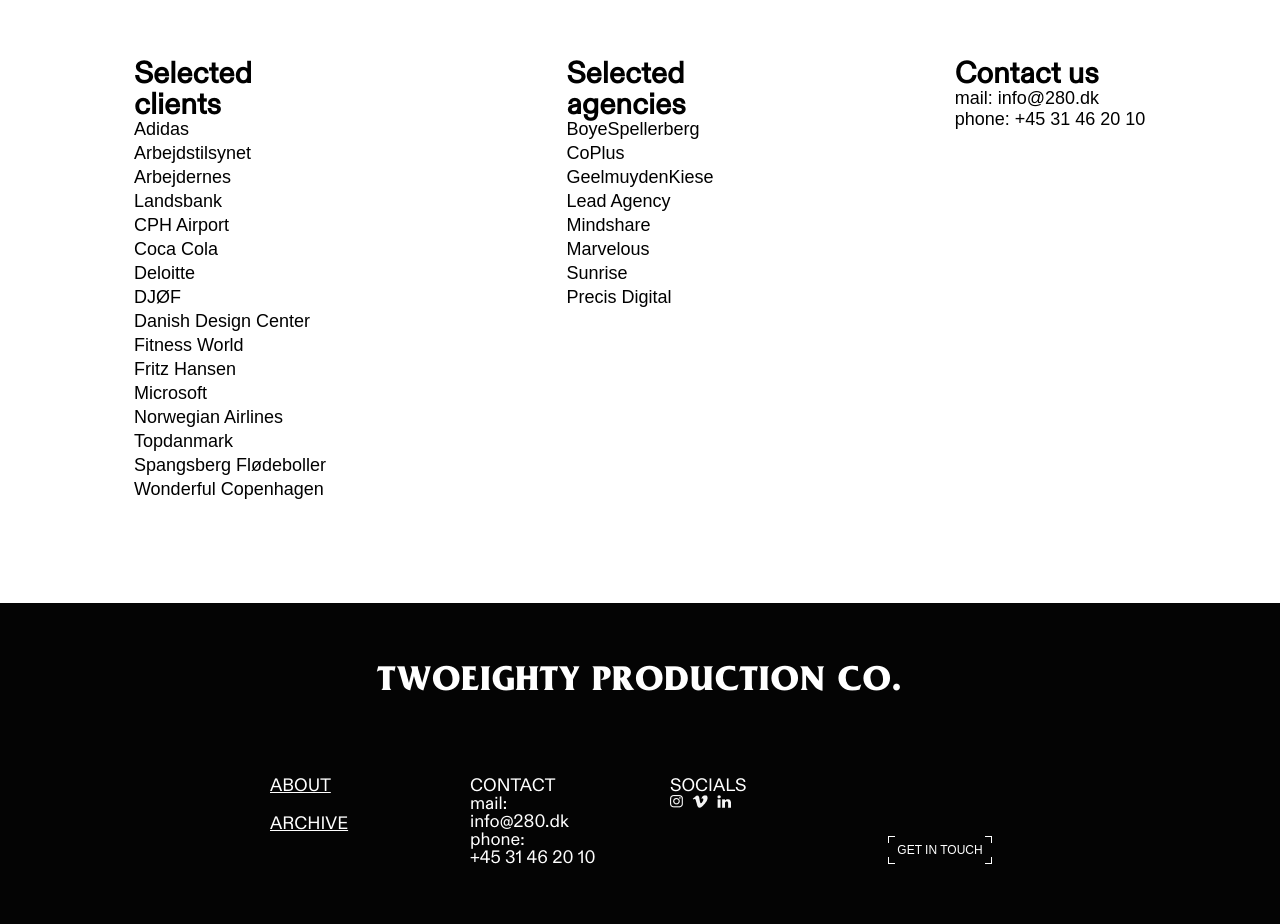
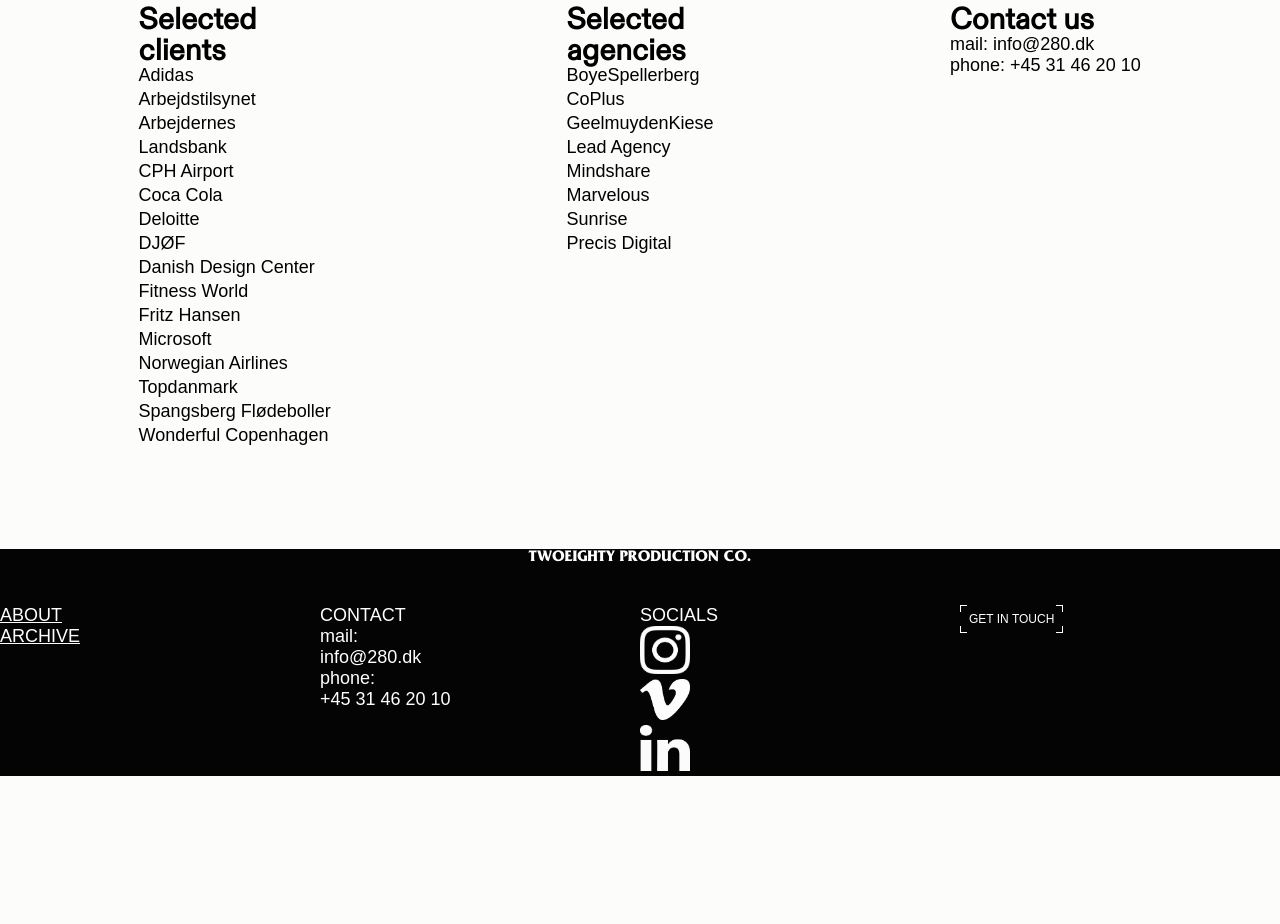
Before and after one commit to Fridalindbjerg/twoeighty, an Astro site: page /about in a window 1280 px wide. Shown: the part 1812-2736 px from the top of the page. After the commit the page ends 2588 px from the top, so only its background shows below. Built offline with nearby package versions, Linux system fonts and the light colour scheme; Astro itself is replaced by a stand-in of ours.

Commit message:
adds changes to layout.astro

```diff
--- a/src/css/base.css
+++ b/src/css/base.css
@@ -35,7 +35,7 @@ body{
 
 main {
   margin: 0 auto;
-  max-width: 98%;
+  max-width: 95%;
 }
 
 /* Typografi */
@@ -47,7 +47,7 @@ h3, h4, .title, .menu li, .span1 {
   font-family: var(--secondary-font);
 }
 
-p, li {
+p, li, a {
   font-family: var(--body-font);
 }
 
@@ -62,10 +62,24 @@ h1 {
   text-align: center;
 }
 
+p, a{
+font-size: clamp(0.875rem, 1.5vw, 1.125rem);
+}
+
 h2 {
   font-size: clamp(1.875rem, 8vw, 3.5rem);
   line-height: clamp(1.6rem, 8vw, 2rem);
 }
+
+  h5 {
+    color: white;
+    font-family: Friz;
+    text-transform: uppercase;
+    grid-column: 1 / span 3;
+    text-align: center;
+    font-size: 15px;
+    padding-bottom: 10px;
+  }
 
 .span1 {
   font-size: clamp(1.25rem, 8vw, 1.875rem);
@@ -75,3 +89,38 @@ h2 {
   text-align: center;
   font-size: clamp(0.2rem, 4vw, 1.563rem);
 }
+
+a {
+  color: var(--black);
+  text-decoration: underline;
+  cursor: pointer;
+}
+
+/***************FOOTER ***********/
+  footer {
+    background-color: #040404;
+    color: white;
+  }
+
+footer h5 {
+  font-family: var(--heading-font);
+  font-size: clamp(0.875rem, 1.25vw, 1.25rem);
+  text-transform: uppercase;
+  text-align: center;
+  padding-bottom: 10px;
+}
+
+footer p,
+footer a {
+  font-size: clamp(0.875rem, 1.5vw, 1.125rem);
+  font-family: var(--body-font);
+  color: white;
+}
+
+footer a{
+  color: white;
+}
+
+  footer img {
+    width: 50px;
+  }
--- a/src/layouts/Layout.astro
+++ b/src/layouts/Layout.astro
@@ -17,78 +17,78 @@ import ButtonFooter from "../components/ButtonFooter.astro";
   <body>
     <header>
       <nav>
-        <ul>
-          <div class="menu">
-            <li><a href="/about.astro">ABOUT</a></li>
-            <li><a href="/archive.astro">ARCHIVE</a></li>
+        <ul class="menu">
+          <li>
+            <div class="link-group">
+              <a href="/about.astro">ABOUT</a>
+              <a href="/archive.astro">ARCHIVE</a>
             </div>
-          <li><a href="/index.astro"><img src="/logo.png" alt="280 logo" /></a></li>
+          </li>
+          <li>
+            <a href="/index.astro">
+              <img src="/logo.png" alt="280 logo" />
+            </a>
+          </li>
           <li>
             <ButtonHeader />
           </li>
         </ul>
       </nav>
     </header>
+
     <main>
       <slot />
     </main>
+
     <footer>
-      <section>
       <h5>Twoeighty production co.</h5>
-        <div class="group1">
+
+      <div class="footer-grid">
+        <div class="footer-container">
           <a href="/about.astro">ABOUT</a>
           <a href="/archive.astro">ARCHIVE</a>
         </div>
-        <div class="group2">
+        <div class="footer-container">
           <p>CONTACT</p>
           <p>mail: <br />info@280.dk</p>
           <p>phone: <br />+45 31 46 20 10</p>
         </div>
-        <div class="group3">
+        <div class="footer-container">
           <p>SOCIALS</p>
-          <a href="https://www.instagram.com/280cph/"><img src="/insta-white.png" alt="Instagram logo" /></a>
-          <a href="https://vimeo.com/280cph"><img src="vimeo-white.png" alt="Vimeo logo" /></a>
-          <a href="https://www.linkedin.com/company/280cph/?originalSubdomain=dk"><img src="linkedin-white.png" alt="LinkedIn logo" /></a>
+          <a href="https://www.instagram.com/280cph/"
+            ><img src="/insta_white.webp" alt="Instagram logo" /></a
+          >
+          <a href="https://vimeo.com/280cph"
+            ><img src="vimeo_white.webp" alt="Vimeo logo" /></a
+          >
+          <a
+            href="https://www.linkedin.com/company/280cph/?originalSubdomain=dk"
+            ><img src="linkedin_white.webp" alt="LinkedIn logo" /></a
+          >
         </div>
         <div class="button">
           <ButtonFooter />
         </div>
-      </section>
+      </div>
     </footer>
+  </body>
+</html>
 
 <style>
-      html,
-      body {
-        margin: 0;
+  /**** HEADER ****/
+  header {
+    position: fixed;
+    top: 0;
     width: 100%;
-        height: 100%;
-        background-color: var(--backgroundcolor);
+    z-index: 1000;
+    background-color: var(--background-color);
   }
 
-      main {
-        margin: 25px;
-      }
-
-      /**** HEADER ****/
-      header {
-        margin-left: 5px;
-        margin-right: 5px;
-        background-color: var(--backgroundcolor);
-      }
-
-      a {
-        font-family: Diatype;
-        color: black;
-        text-decoration: none;
-        cursor: pointer;
-      }
-
-      li img {
-        width: 50px;
+  nav {
+    margin: 20px;
   }
 
   ul {
-        font-size: 12px;
     list-style-type: none;
     display: flex;
     flex-direction: row;
@@ -96,135 +96,20 @@ import ButtonFooter from "../components/ButtonFooter.astro";
     align-items: center;
   }
 
-      .menu {
+  .link-group {
     display: flex;
     flex-direction: row;
     gap: 15px;
   }
 
-      li:hover {
-        font-size: larger;
+  /**** FOOTER ****/
+  .footer-grid {
+    display: grid;
+    grid-template-columns: repeat(4, 1fr);
   }
 
-      /**** FOOTER ****/
-      footer {
-        background-color: #040404;
-      }
-
-      section {
-        display: grid;
-        grid-template-columns: repeat(3, 1fr);
-        max-width: 375px;
-        margin: auto;
-      }
-
-      .group1,
-      .group2,
-      .group3 {
-        padding-left: 30px;
-      }
-
-      .group1,
-      .group2 {
+  .footer-container {
     display: flex;
     flex-direction: column;
   }
-
-      .group1 a {
-        color: white;
-        font-size: 12px;
-        text-decoration: underline;
-        padding-bottom: 20px;
-      }
-
-      .group3 a {
-        padding-right: 5px;
-      }
-
-      h5 {
-        color: white;
-        font-family: Friz;
-        text-transform: uppercase;
-        grid-column: 1 / span 3;
-        text-align: center;
-        font-size: 15px;
-        padding-bottom: 10px;
-      }
-
-      .group2 p,
-      .group3 p {
-        color: white;
-        font-family: Diatype;
-        font-size: 12px;
-      }
-
-      .button {
-        padding-bottom: 20px;
-        padding-top: 20px;
-        grid-column: 1 / span 3;
-        text-align: center;
-      }
-
-      /**** MEDIA QURIES ****/
-
-      @media (width >= 500px) {
-        ul,
-        .group1 a,
-        .group2 p,
-        .group3 p,
-        .corner-button,
-        .corner1-button {
-          font-size: 14px;
-        }
-      }
-      @media (width >= 700px) {
-        ul,
-        .group1 a,
-        .group2 p,
-        .group3 p,
-        .corner-button,
-        .corner1-button {
-          font-size: 16px;
-        }
-
-        .group3 a {
-          width: 5px;
-        }
-
-        section {
-          display: grid;
-          grid-template-columns: repeat(4, 1fr);
-          max-width: 800px;
-          margin: auto;
-          padding-bottom: 40px;
-        }
-
-        h5 {
-          grid-column: 1 / span 4;
-          font-size: 20px;
-          letter-spacing: 1px;
-        }
-
-        .button {
-          grid-column: 4 / 5;
-          grid-row: 2;
-          margin-top: 40px;
-        }
-      }
-      @media (width >= 1000px) {
-        ul,
-        .group1 a,
-        .group2 p,
-        .group3 p,
-        .corner-button,
-        .corner1-button {
-          font-size: 18px;
-        }
-
-        h5 {
-          font-size: 36px;
-        }
-      }
 </style>
-  </body>
-</html>
```
Also changed, not shown: src/pages/index.astro (+23 -28 lines), public/insta-white.png (deleted), public/insta_white.webp (added), public/linkedin-white.png (deleted), public/linkedin_white.webp (added), public/vimeo-white.png (deleted), public/vimeo_white.webp (added). Lines whose indentation alone changed are shown as unchanged.
